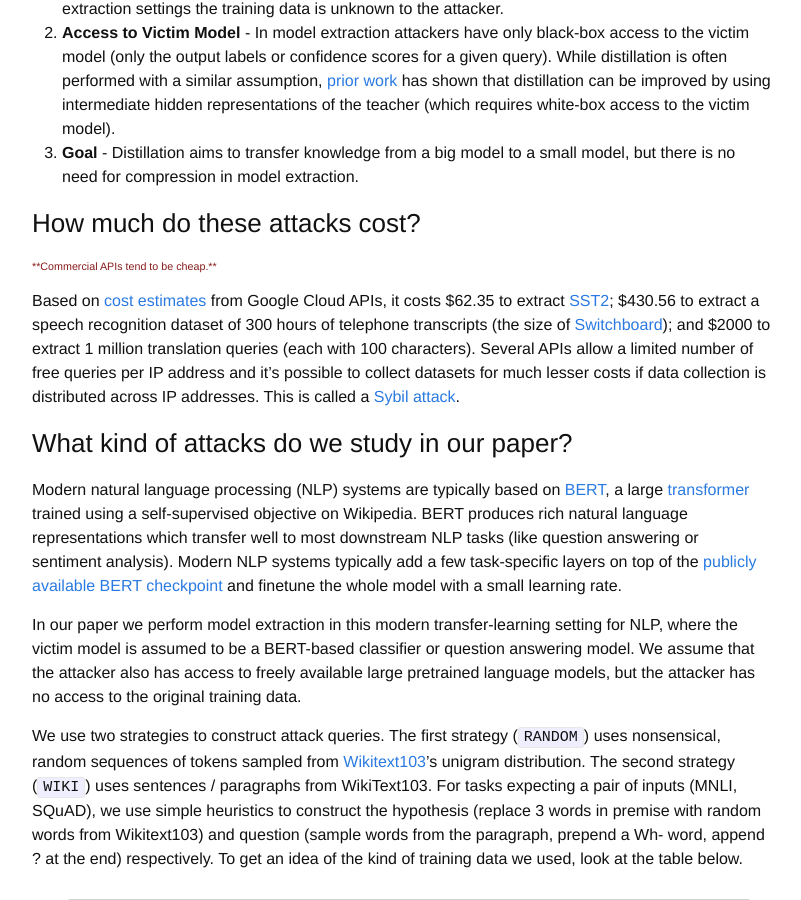
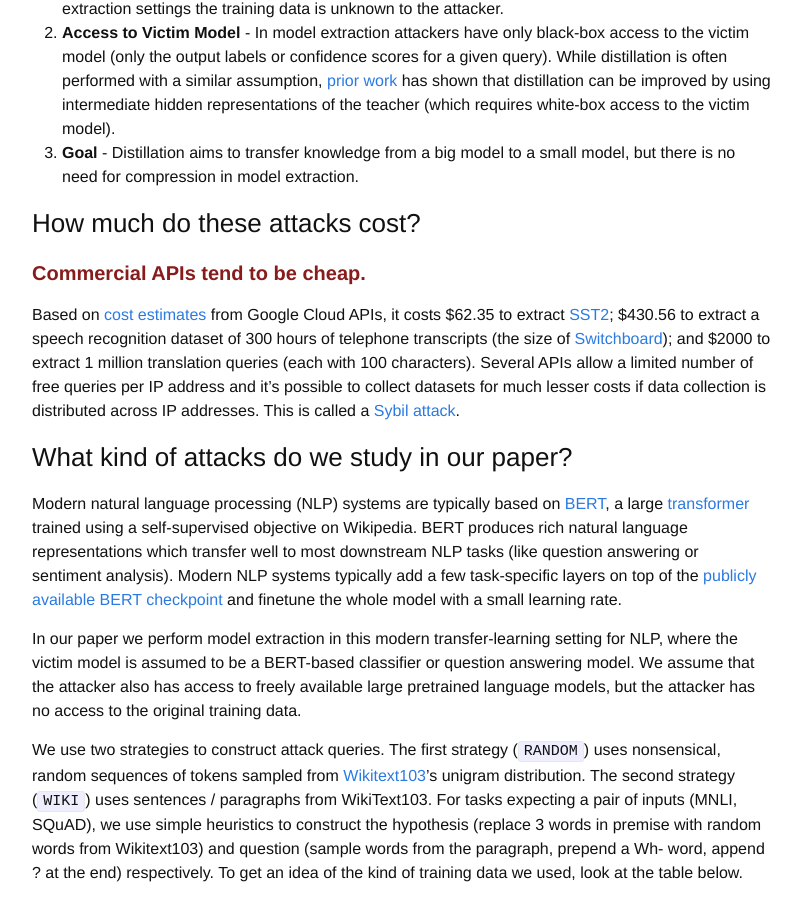
Before and after one commit to martiansideofthemoon/martiansideofthemoon.github.io, a Jekyll site: the page built from _posts/2020-02-10-model-extraction-bert.markdown, in a window 1280 px wide and 900 px high, scrolled down 1324 px. Shown: the whole window, without its empty margins (238-1039 px from the left). Built offline with Jekyll 4.4.1, drawn with Linux system fonts in a browser that asks for light colours; comment, search, counter and statistics services are not loaded.

Commit message:
Removing fade

```diff
--- a/_posts/2020-02-10-model-extraction-bert.markdown
+++ b/_posts/2020-02-10-model-extraction-bert.markdown
@@ -221,7 +221,7 @@ There are three important differences when comparing this process to distillatio
 
 ### How much do these attacks cost?
 
-<h6><span style="color: #881c1c">**Commercial APIs tend to be cheap.**</span></h6>
+<h4><span style="color: #881c1c"><b>Commercial APIs tend to be cheap.</b></span></h4>
 
 Based on [cost estimates](https://cloud.google.com/products/calculator/) from Google Cloud APIs, it costs $62.35 to extract [SST2](https://nlp.stanford.edu/sentiment/treebank.html); $430.56 to extract a speech recognition dataset of 300 hours of telephone transcripts (the size of [Switchboard](https://catalog.ldc.upenn.edu/LDC97S62)); and $2000 to extract 1 million translation queries (each with 100 characters). Several APIs allow a limited number of free queries per IP address and it's possible to collect datasets for much lesser costs if data collection is distributed across IP addresses. This is called a [Sybil attack](https://en.wikipedia.org/wiki/Sybil_attack).
 
```
